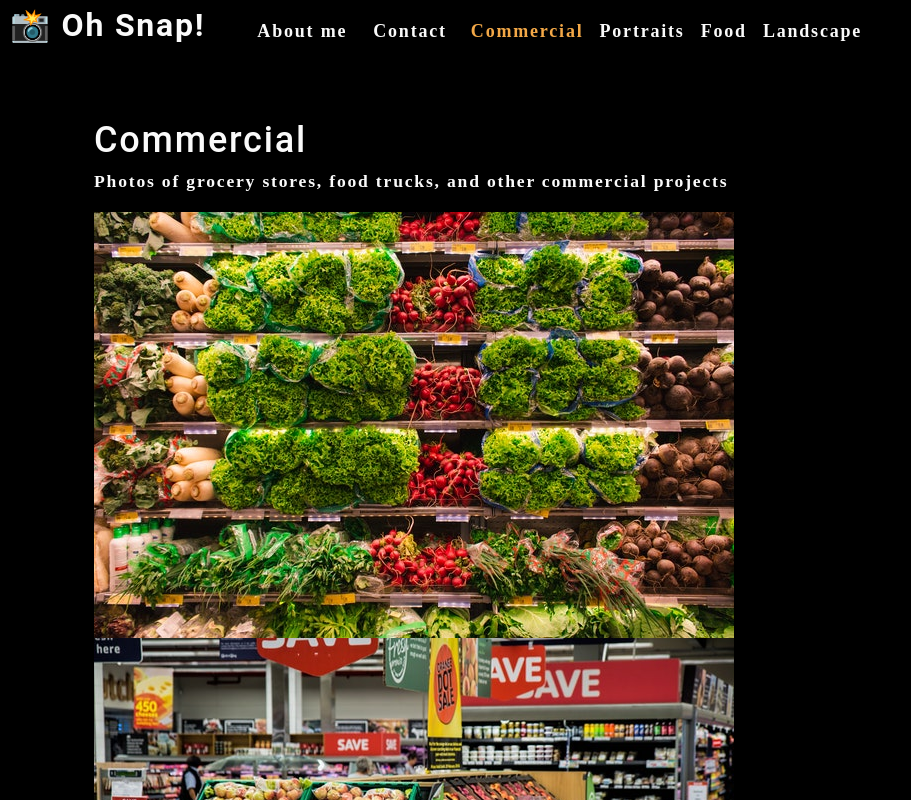
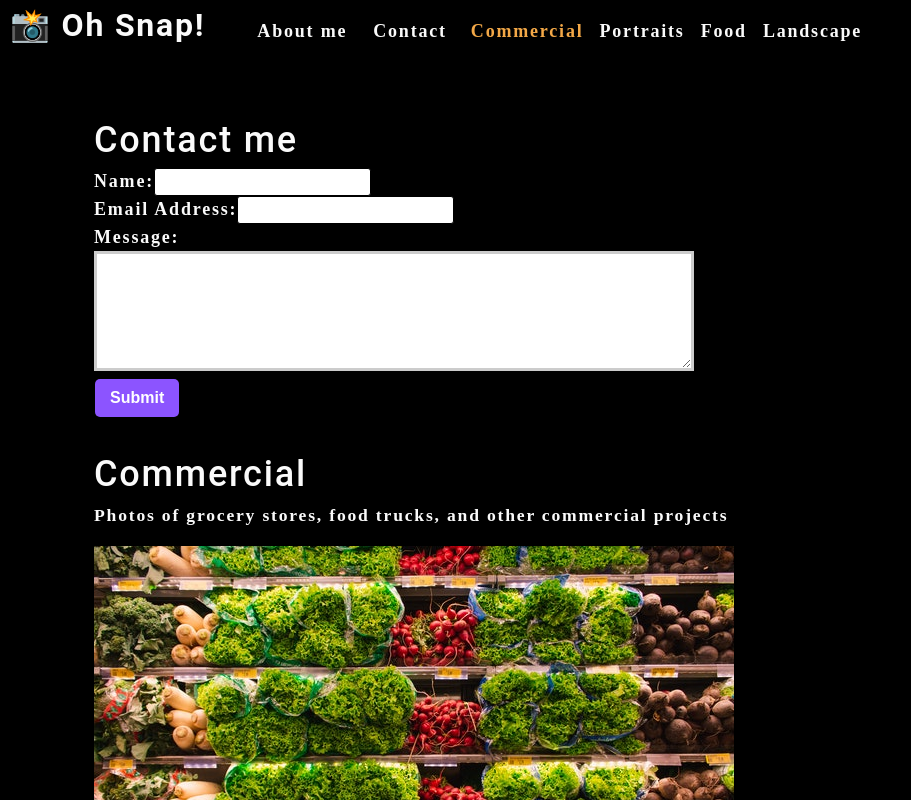
Before and after one commit to mjd10m/photo-portfolio, a React (Create React App) app: page / in a window 1280 px wide. Shown: the top 800 px of the page, without its empty margins (0-911 px from the left). Built offline with nearby package versions, Linux system fonts and the light colour scheme.

Commit message:
Contact form component added

```diff
--- a/src/App.js
+++ b/src/App.js
@@ -3,6 +3,7 @@
 import About from './components/About'
 import Nav from './components/Nav'
 import Gallery from './components/Gallery'
+import ContactForm from './components/Contact';
 
 function App() {
   const [categories] = useState([
@@ -26,10 +27,11 @@
       categories = {categories}
       setCurrentCategory = {setCurrentCategory}
       currentCategory = {currentCategory}
-      ></Nav>
+      />
       <main>
-        <Gallery currentCategory={currentCategory}></Gallery>
-        <About></About>
+        <ContactForm/>
+        <Gallery currentCategory={currentCategory}/>
+        <About/>
       </main>
 
     </div>
--- /dev/null
+++ b/src/components/Contact/index.js
@@ -0,0 +1,26 @@
+import React, {useState} from 'react'
+
+function ContactForm () {
+    return(
+        <section>
+            <h1>Contact me</h1>
+            <form id='contact-form'>
+                <div>
+                    <label htmlFor='name'>Name:</label>
+                    <input type='text' name='name'/>
+                </div>
+                <div>
+                    <label htmlFor='email'>Email Address:</label>
+                    <input type='email' name='email'/>
+                </div>
+                <div>
+                    <label htmlFor='name'>Message:</label>
+                    <textarea name='name' rows='5'/>
+                </div>
+                <button type='submit'>Submit</button>
+            </form>
+        </section>
+    )
+}
+
+export default ContactForm
```
